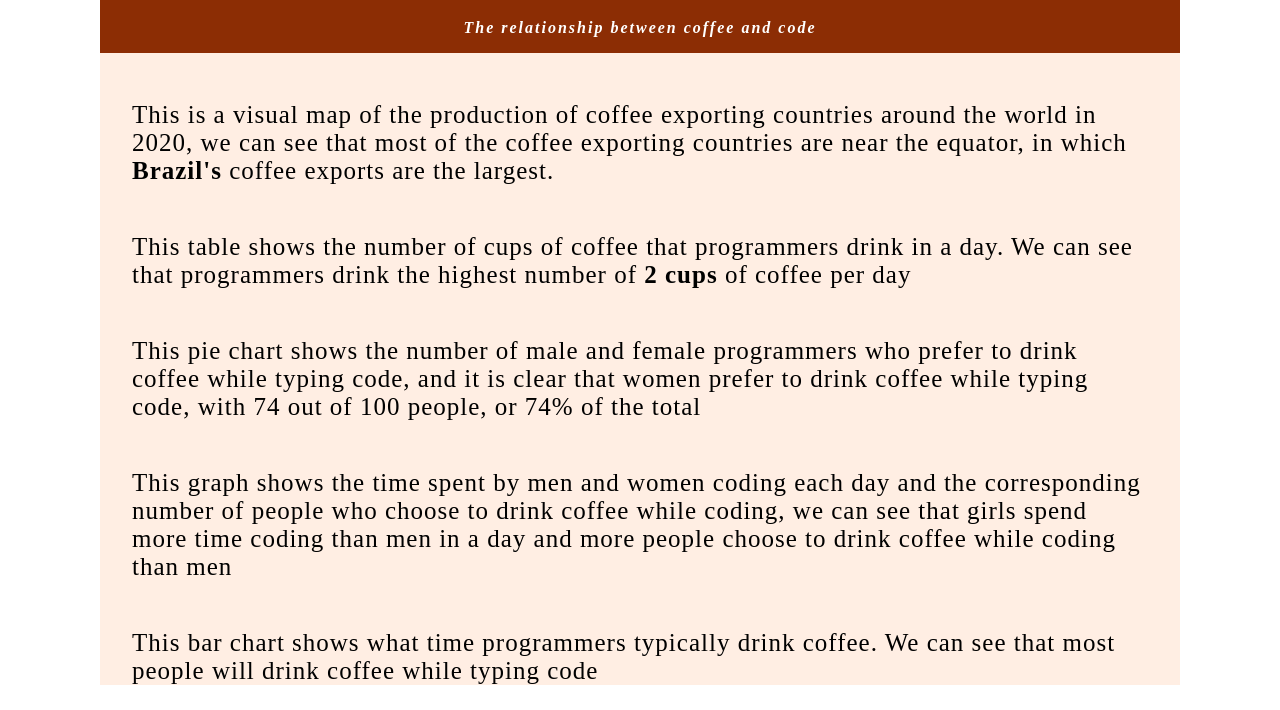
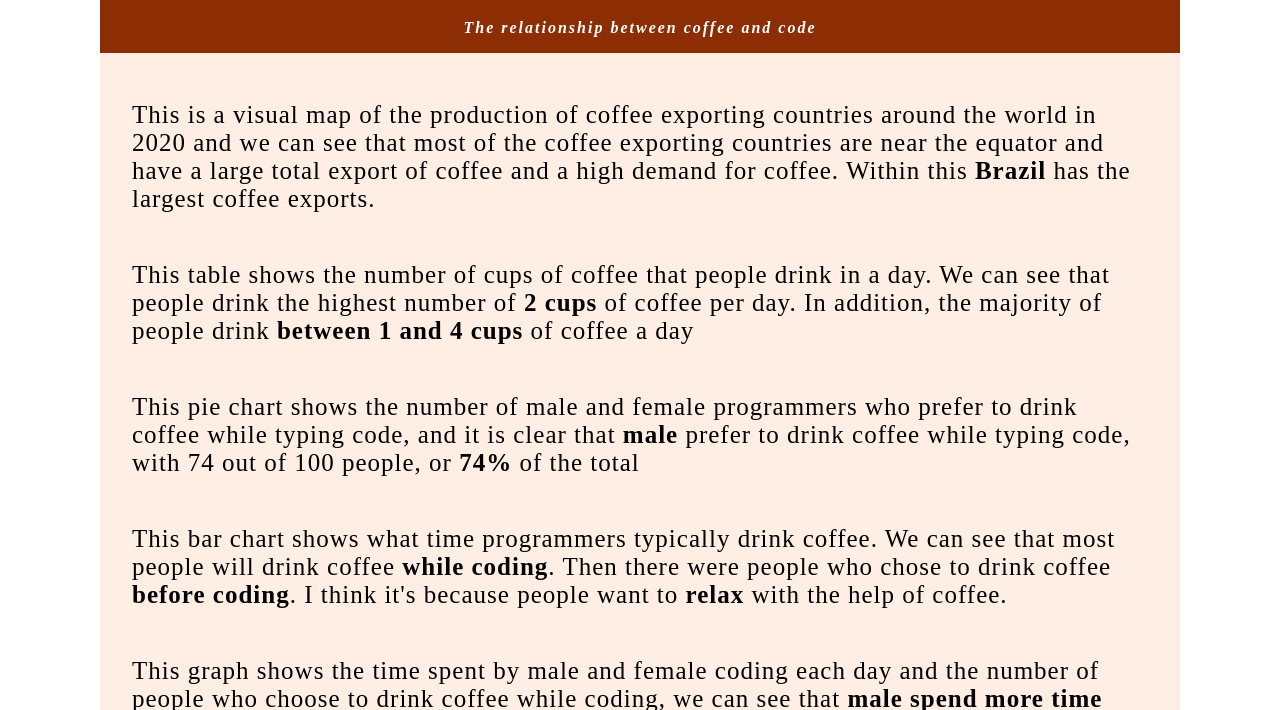
Before and after one commit to HughZhang98/FIT3179_A2, a plain HTML site: page index.html in a window 1280 px wide. Shown: the part 77-787 px from the top of the page. Drawn offline with Linux system fonts and the light colour scheme; a script that the page names is missing.

Commit message:
Add files via upload

```diff
--- a/index.html
+++ b/index.html
@@ -19,29 +19,38 @@
 
     <div id="mapBox">
       <div id="coffeeMap"></div>
-      <p>This is a visual map of the production of coffee exporting countries around the world in 2020, we can see that most of the coffee exporting countries are near the equator, in which <b> Brazil's </b> coffee exports are the largest.</p>
+      <!-- <p>这是一张2020年全世界咖啡出口国产量的视觉地图，我们可以看到大部分咖啡出口国都在赤道附近，并且咖啡的总出口量很大，咖啡的需求也很大。在这里面巴西的咖啡出口量是最大的</p> -->
+      <p>This is a visual map of the production of coffee exporting countries around the world in 2020 and we can see that most of the coffee exporting countries are near the equator and have a large total export of coffee and a high demand for coffee. Within this <b>Brazil</b> has the largest coffee exports.</p>
     </div>
 
     <div id="cpdBox">
       <div id="cpd"></div>
-      <p>This table shows the number of cups of coffee that programmers drink in a day. We can see that programmers drink the highest number of <b>2 cups</b> of coffee per day</p>
+      <!-- <p>这个表展现了程序员们一天喝的咖啡的杯数。我们可以看到，人们每天喝2杯咖啡的人数最多，并且绝大多数的人一天喝咖啡的杯数是1到4杯之间</p> -->
+      <p>This table shows the number of cups of coffee that people drink in a day. We can see that people drink the highest number of <b>2 cups</b> of coffee per day. In addition, the majority of people drink <b>between 1 and 4 cups</b> of coffee a day</p>
     </div>
 
     <div id="genderBox">
       <div id="gender"></div>
-      <p>This pie chart shows the number of male and female programmers who prefer to drink coffee while typing code, and it is clear that women prefer to drink coffee while typing code, with 74 out of 100 people, or 74% of the total</p>
+      <!-- <p>这个饼图展示了男女程序员喜欢在打代码时喝咖啡的人数，显而易见的，男性更喜欢在打代码时喝咖啡，在100人中有74个人，占到总人数的74%</p> -->
+      <p>This pie chart shows the number of male and female programmers who prefer to drink coffee while typing code, and it is clear that <b>male</b> prefer to drink coffee while typing code, with 74 out of 100 people, or <b>74%</b> of the total</p>
+    </div>
+
+    <div id="ctBox">
+      <div id="ct"></div>
+      <!-- <p>这个柱图展示了程序员们一般在什么时间喝咖啡。我们可以看到大部分人会在打代码的同时喝咖啡，然后是选择打代码之前喝咖啡的人们，我想是因为人们想借助咖啡放松一下。</p> -->
+      <p>This bar chart shows what time programmers typically drink coffee. We can see that most people will drink coffee <b>while coding</b>. Then there were people who chose to drink coffee <b>before coding</b>. I think it's because people want to <b>relax</b> with the help of coffee.</p>
     </div>
 
     <div id="ctgBox">
       <div id="ctg"></div>
-      <p>This graph shows the time spent by men and women coding each day and the corresponding number of people who choose to drink coffee while coding, we can see that girls spend more time coding than men in a day and more people choose to drink coffee while coding than men</p>
+      <!-- <p>这个图展示了男性和女性每天打代码的时间和打代码时选择喝咖啡的对应的人数，我们可以看到，男生在一天中打代码花费的时间要超过女性，并且男性选择在打代码时喝咖啡的人数要多于女性</p> -->
+      <p>This graph shows the time spent by male and female coding each day and the number of people who choose to drink coffee while coding, we can see that <b>male spend more time coding</b> than female in a day and <b>more male choose to drink coffee while coding</b> than female.</p>
     </div>
 
-    <div id="ctBox">
-      <div id="ct"></div>
-      <p>This bar chart shows what time programmers typically drink coffee. We can see that most people will drink coffee while typing code</p>
-    </div>
-
+    <footer>
+      <!-- <p>总结，从这些数据来看，人们都有很多的咖啡需求，而且喝咖啡的人中每人平均一天要和2杯咖啡。而在IT界，男性喝咖啡的人数不仅多于女性，而且喝咖啡的杯数也要多于女性，我认为可能是男性程序员人数多，并且男性程序员的压力要大一些的原因。</p> -->
+      <p><b>In summary</b>, from these data, people have a lot of demand for coffee, and the average coffee drinker has to drink 2 cups of coffee a day per person. And in the IT world, the number of men drinking coffee is not only more than women, but also drink more cups of coffee than women, I think it may be the reason that the number of male programmers, and the pressure of male programmers to be more.</p>
+    </footer>
   </div>
 
 </body>
```
